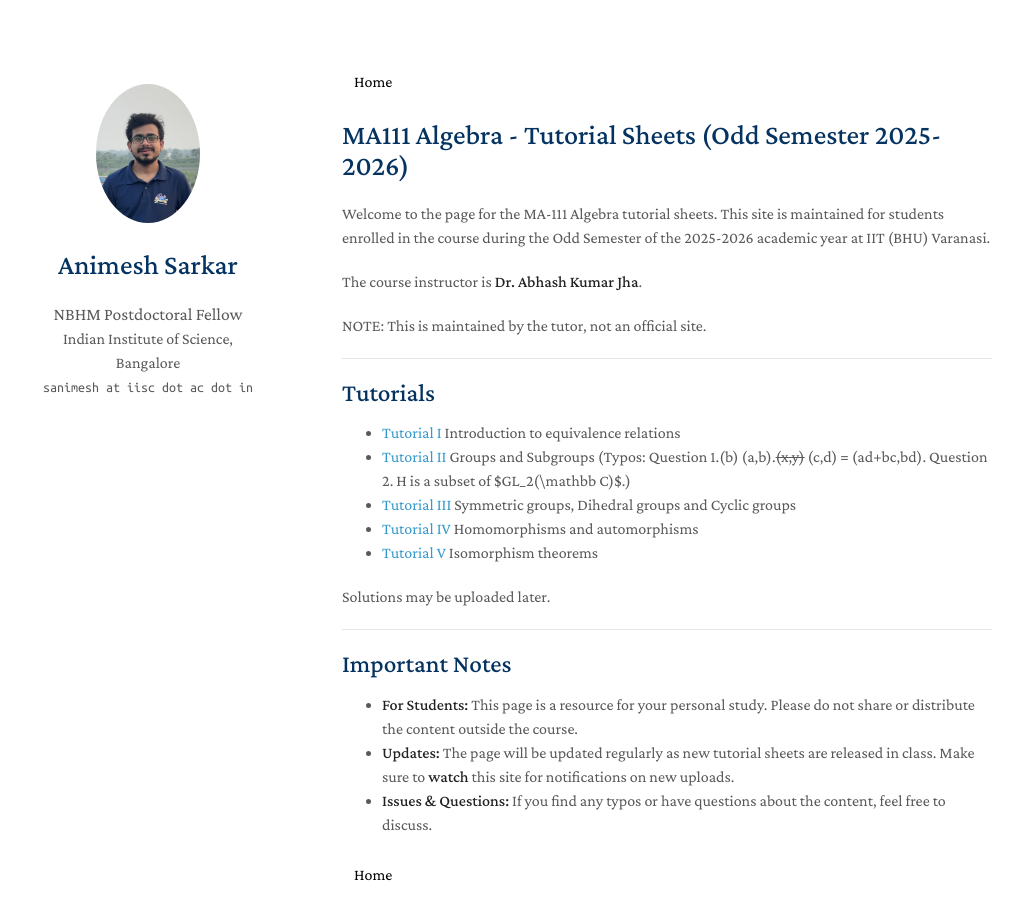
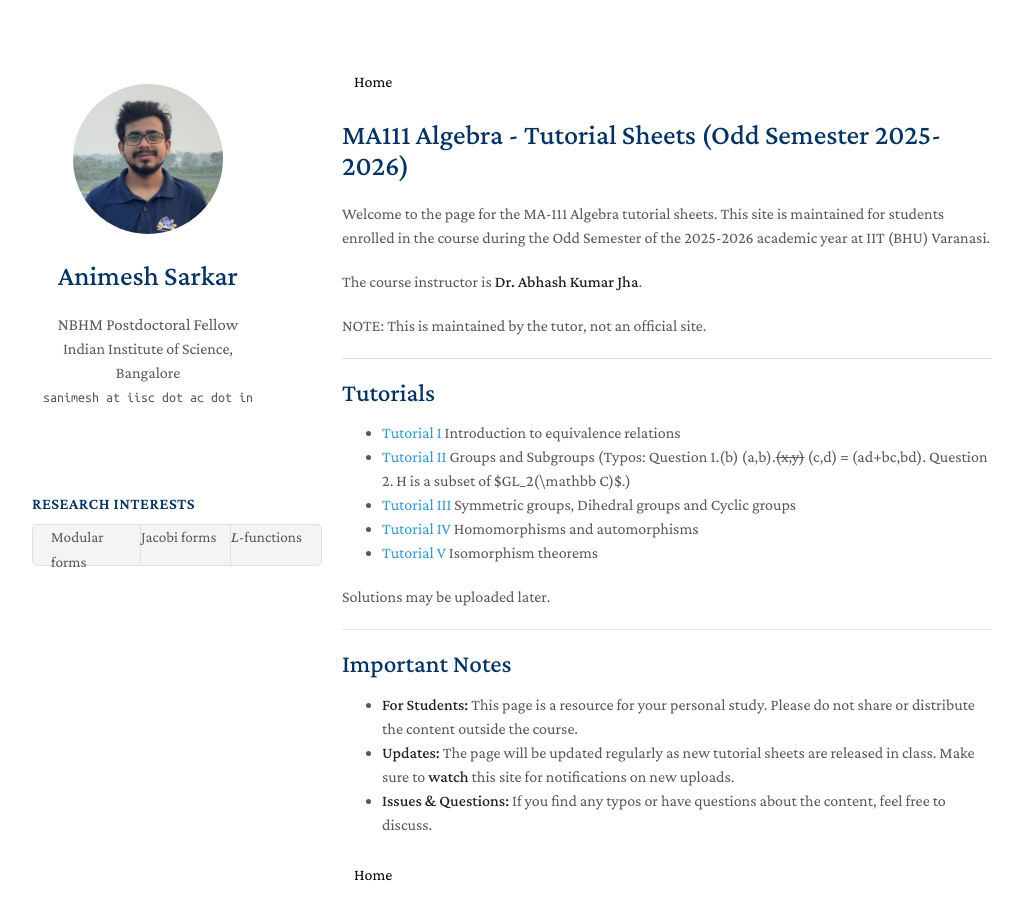
Before and after one commit to 4nimesh/4nimesh.github.io, a Jekyll site: the page built from ma111.md, in a window 1280 px wide and 987 px high. Shown: the top 920 px of the window, without its empty margins (128-1148 px from the left). Built offline with Jekyll 4.4.1, drawn with Linux system fonts in a browser that asks for light colours; a style sheet for code colours, icons or effects is not loaded.

Commit message:
Update homepage.html

```diff
--- a/_layouts/homepage.html
+++ b/_layouts/homepage.html
@@ -1,3 +1,149 @@
+<!DOCTYPE html>
+<html lang="{{ site.lang | default: "en-US" }}">
+  <head>
+    <title>{{ site.title }} | {{site.affiliation}}</title>
+
+    <meta charset="UTF-8">
+    <meta http-equiv="X-UA-Compatible" content="IE=edge">
+    <meta name="viewport" content="width=device-width, initial-scale=1">
+    <meta name="description" content="This is the homepage of Animesh Sarkar, a research scholar in number theory at IIT BHU.">
+    {% if site.keywords %}
+    <meta name="keywords" content="math, number theory, animesh, sarkar, iit bhu">
+    {% endif %}
+    {% if site.canonical %}
+    <link rel="canonical" href="{{ site.canonical }}"/>
+    {% endif %}
+
+    <link rel="icon" media="(prefers-color-scheme:dark)" href="{{ site.favicon_dark }}" type="image/png" />
+    <link rel="icon" media="(prefers-color-scheme:light)" href="{{ site.favicon }}" type="image/png" />
+    <script src="./assets/js/favicon-switcher.js" type="application/javascript"></script>
+
+    <link rel=stylesheet href=https://cdnjs.cloudflare.com/ajax/libs/academicons/1.8.6/css/academicons.min.css integrity="sha256-uFVgMKfistnJAfoCUQigIl+JfUaP47GrRKjf6CTPVmw=" crossorigin=anonymous>
+    <link rel="stylesheet" href="https://cdnjs.cloudflare.com/ajax/libs/font-awesome/6.4.2/css/all.min.css" integrity="sha512-z3gLpd7yknf1YoNbCzqRKc4qyor8gaKU1qmn+CShxbuBusANI9QpRohGBreCFkKxLhei6S9CQXFEbbKuqLg0DA==" crossorigin="anonymous" referrerpolicy="no-referrer" />
+
+    {% if site.font == "Sans Serif" %}
+    <link rel="stylesheet" href="./assets/css/font_sans_serif.css">
+    {% else %}
+    <link rel="stylesheet" href="./assets/css/font.css">
+    {% endif %}
+    {% if site.auto_dark_mode %}
+    <link rel="stylesheet" href="./assets/css/style.css">
+    <link rel="stylesheet" href="./assets/css/publications.css">
+    {% else %}
+    <link rel="stylesheet" href="./assets/css/style-no-dark-mode.css">
+    <link rel="stylesheet" href="./assets/css/publications-no-dark-mode.css">
+    {% endif %}
+
+  </head>
+  <body>
+    <div class="wrapper">
+      <header>
+
+        {% if site.avatar %}
+        <a class="image avatar">
+          <img src="{{ site.avatar }}" alt="avatar" style="width: 150px; height: 150px; object-fit: cover; border-radius: 50%; display: block; margin: 0 auto;" />
+        </a>
+        {% endif %}
+
+        <h1>{{ site.title }}</h1>
+
+        {% if site.position %}
+        <position style="font-size:1.05rem;">{{ site.position }}</position>
+        <br>
+        {% endif %}
+        {% if site.affiliation %}
+        <a href="{{ site.affiliation_link }}" rel="noopener"><autocolor>{{ site.affiliation }}</autocolor></a>
+        <br>
+        {% endif %}
+        {% if site.email %}
+        <email>{{ site.email }}</email>
+        {% endif %}
+
+        <div class="social-icons" style="margin-top: 14px; margin-bottom: 10px;">
+        {% if site.google_scholar %}
+        <a style="margin: 0 5px 0 0" href="{{ site.google_scholar }}" title="Google Scholar">
+          <i class="ai ai-google-scholar" style="font-size:1.3rem"></i>
+        </a>
+        {% endif %}
+
+        {% if site.cv_link %}
+        <a style="margin: 0 5px 0 0" href="{{ site.cv_link }}" title="Curriculum Vitae">
+          <i class="ai ai-cv" style="font-size:1.3rem;"></i>
+        </a>
+        {% endif %}
+
+        {% if site.arxiv %}
+        <a style="margin: 0 5px 0 0" href="{{ site.arxiv }}" title="arXiv">
+          <i class="ai ai-arxiv" style="font-size:1.3rem;"></i>
+        </a>
+        {% endif %}
+
+        {% if site.orcid %}
+        <a style="margin: 0 5px 0 0" href="{{ site.orcid }}" title="ORCID">
+          <i class="ai ai-orcid" style="font-size:1.3rem;"></i>
+        </a>
+        {% endif %}
+
+        {% if site.github_link %}
+        <a style="margin: 0 5px 0 0" href="{{ site.github_link }}" title="GitHub">
+          <i class="fab fa-github" style="font-size:1.2rem;"></i>
+        </a>
+        {% endif %}
+
+        {% if site.linkedin %}
+        <a style="margin: 0 5px 0 0" href="{{ site.linkedin }}" title="LinkedIn">
+          <i class="fab fa-linkedin" style="font-size:1.2rem;"></i>
+        </a>
+        {% endif %}
+
+        {% if site.twitter %}
+        <a style="margin: 0 0 0 0" href="{{ site.twitter }}" title="Twitter">
+          <i class="fab fa-x-twitter" style="font-size:1.2rem;"></i>
+        </a>
+        {% endif %}
+        </div>
+
+        <div class="sidebar-interests" style="margin-top: 24px; text-align: left;">
+          <h4 style="font-size: 1rem; margin-bottom: 8px; font-weight: 600; text-transform: uppercase; letter-spacing: 0.5px;">Research Interests</h4>
+          <ul style="padding-left: 18px; margin: 0; font-size: 0.95rem; line-height: 1.6;">
+            <li>Modular forms</li>
+            <li>Jacobi forms</li>
+            <li><em>L</em>-functions</li>
+          </ul>
+        </div>
+
+      </header>
+      <section>
+
+      {{ content }}
+
+      <br>
+
+      {% if site.enable_footnote %}
+      <p><small>Powered by Jekyll and <a href="https://github.com/yaoyao-liu/minimal-light" target="_blank" rel="noopener">Minimal Light</a> theme.</small></p>
+      {% endif %}
+
+      </section>
+      <footer>
+
+      </footer>
+    </div>
+    <script src="{{ "/assets/js/scale.fix.js" | relative_url }}"></script>
+    {% if site.google_analytics %}
+    <script>
+      (function(i,s,o,g,r,a,m){i['GoogleAnalyticsObject']=r;i[r]=i[r]||function(){
+      (i[r].q=i[r].q||[]).push(arguments)},i[r].l=1*new Date();a=s.createElement(o),
+      m=s.getElementsByTagName(o)[0];a.async=1;a.src=g;m.parentNode.insertBefore(a,m)
+      })(window,document,'script','https://www.google-analytics.com/analytics.js','ga');
+      ga('create', '{{ site.google_analytics }}', 'auto');
+      ga('send', 'pageview');
+    </script>
+    {% endif %}
+  </body>
+</html>
+
+<!--
+
 <!DOCTYPE html>
 <html lang="{{ site.lang | default: "en-US" }}">
   <head>
@@ -120,4 +266,4 @@
     </script>
     {% endif %}
   </body>
-</html>
+</html> -->
```
